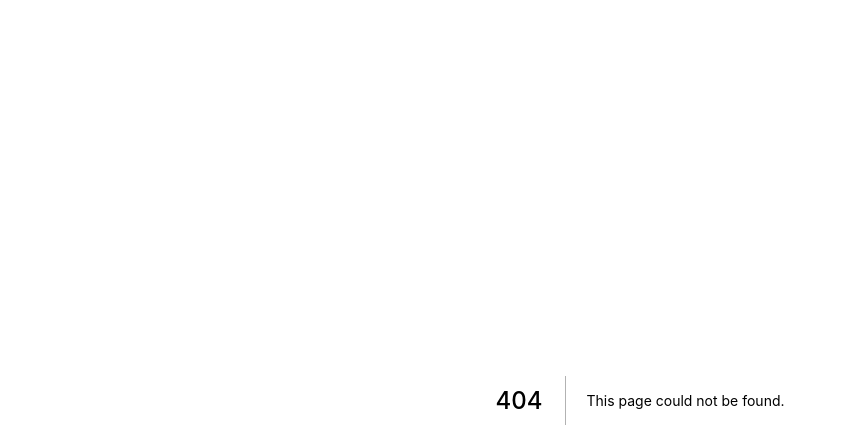
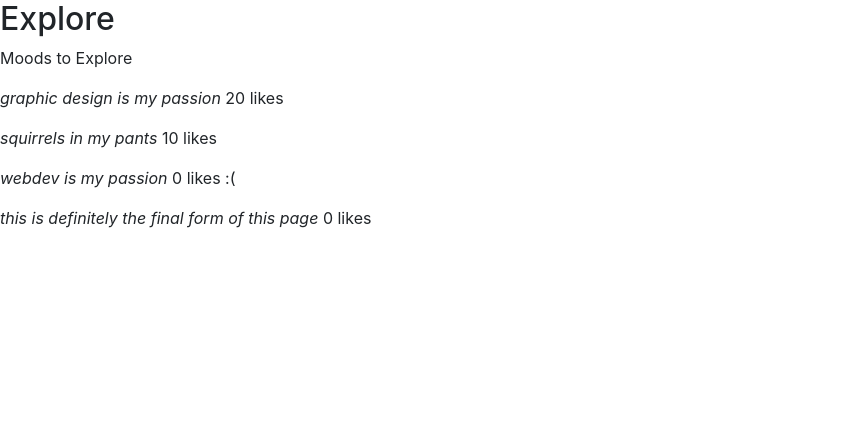
Before and after one commit to cs130-w21/18, a Next.js app: page /explore in a window 1280 px wide. Before the commit this address had no page. Shown: the top 448 px of the page, without its empty margins (0-847 px from the left). Built offline with nearby package versions, Linux system fonts and the light colour scheme.

Commit message:
placeholder explore page

```diff
--- /dev/null
+++ b/pages/explore.js
@@ -0,0 +1,14 @@
+import React from "react";
+
+const ExplorePage = (props) => {
+	return (<div>
+		<h2>Explore</h2>
+		<p>Moods to Explore</p>
+		<p><i>graphic design is my passion</i> 20 likes</p>
+		<p><i>squirrels in my pants</i> 10 likes</p>
+		<p><i>webdev is my passion</i> 0 likes :(</p>
+		<p><i>this is definitely the final form of this page</i> 0 likes</p>
+	</div>);
+}
+
+export default ExplorePage;
--- a/pages/index.js
+++ b/pages/index.js
@@ -24,6 +24,12 @@ export default function Home() {
           Generate your playlist!
         </Button>
       </Link>
+
+      <Link href="/explore">
+        <Button>
+          Explore
+        </Button>
+      </Link>
     </div>
   );
 };
```
